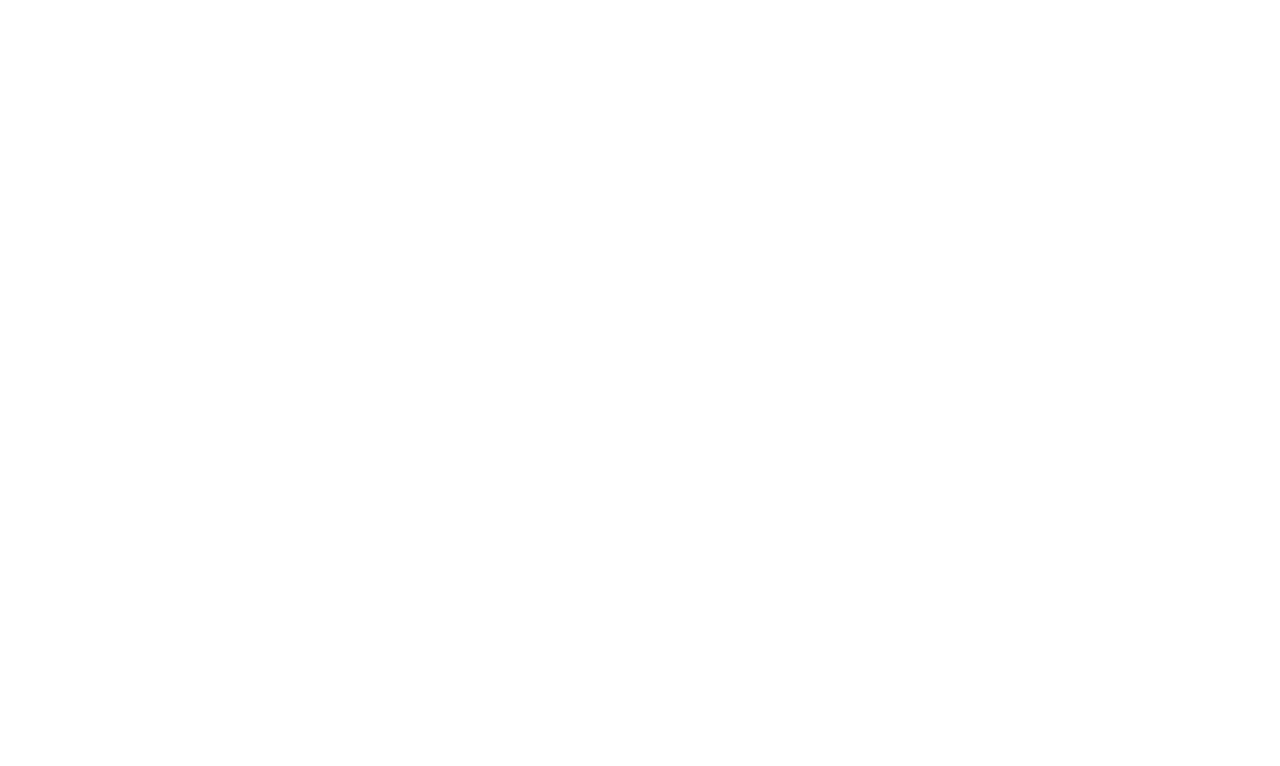
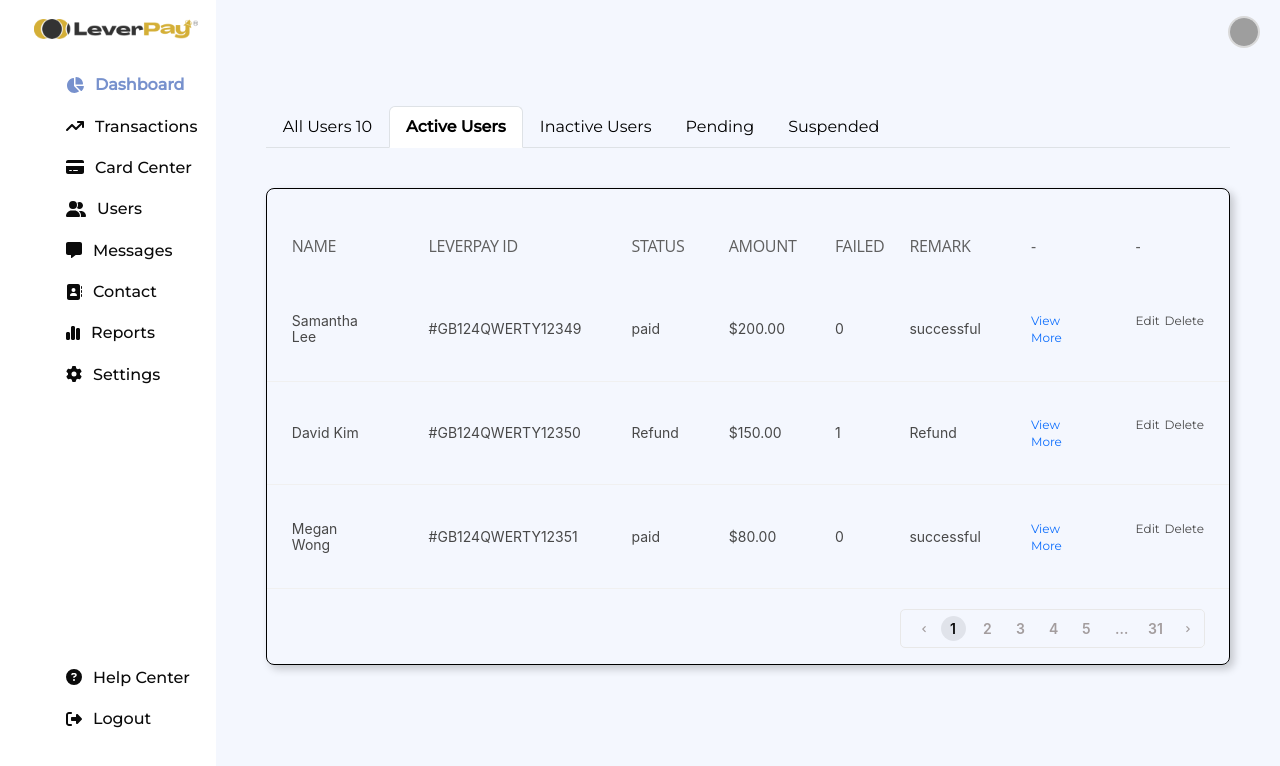
Before and after one commit to LeverPay/admin-dashboard, a React (Create React App) app: page /users in a window 1280 px wide. Before the commit this address had no page. Shown: the top 766 px of the page. Built offline with nearby package versions, Linux system fonts and the light colour scheme; grey boxes are pictures that could not be loaded.

Commit message:
Added design for user page

```diff
--- a/package.json
+++ b/package.json
@@ -14,6 +14,7 @@
     "classnames": "^2.3.2",
     "react": "^18.2.0",
     "react-apexcharts": "^1.4.0",
+    "react-bootstrap": "^2.8.0",
     "react-dom": "^18.2.0",
     "react-hot-toast": "^2.4.1",
     "react-router-dom": "^6.10.0",
--- a/src/App.js
+++ b/src/App.js
@@ -8,6 +8,7 @@
 import SettingsPage from './Pages/SettingsPage';
 import ContactPage from './Pages/ContactPage';
 import MessagesPage from './Pages/MessagesPage';
+import UsersPage from './Pages/UsersPage';
 
 export default function App() {
   return (
@@ -21,6 +22,7 @@
           <Route path="/settings" element={<SettingsPage />} />
           <Route path="/contact" element={<ContactPage />} />
           <Route path="/messages" element={<MessagesPage />} />
+          <Route path="/users" element={<UsersPage />} />
         </Routes>
       </Router>
     </div>
--- a/src/Components/DataTable.jsx
+++ b/src/Components/DataTable.jsx
@@ -6,7 +6,7 @@
 import details from '../data/TransactionData';
 import { TableContainer } from '../css/TransactionStyles';
 
-const PAGE_SIZE = 10;
+const PAGE_SIZE = 3;
 
 function DataTable() {
   const [currentPage, setCurrentPage] = useState(1);
--- a/src/Components/SideBar.jsx
+++ b/src/Components/SideBar.jsx
@@ -64,7 +64,9 @@
             className={activeIndex === 3 ? 'active' : ''}
             onClick={() => handleListItemClick(3)}
           >
-            <FontAwesomeIcon icon={faUserGroup} /> <span>Users</span>{' '}
+            <Link to="/users" className="nav__link">
+               <FontAwesomeIcon icon={faUserGroup} /> <span>Users</span>{' '}
+            </Link>
           </li>
           <li
             onClick={() => handleListItemClick(4)}
--- a/src/Pages/UsersPage.jsx
+++ b/src/Pages/UsersPage.jsx
@@ -1,8 +1,64 @@
-import React from 'react'
+import React from 'react';
+import SidebarLayout from "../Layouts/SidebarLayout";
+import { Link } from 'react-router-dom';
+
+import 'bootstrap/dist/css/bootstrap.css';
+import Tabs from 'react-bootstrap/Tabs';
+import Tab from 'react-bootstrap/Tab';
+import '../css/UsersPageStyles.css';
+import {
+  DashboardView,
+  DashboardNavView,
+  DashboardBody,
+} from '../css/DashboardPageStyles';
+import Header from '../Components/Header/Header';
+import DashboardStat from '../Components/DashboardStat';
+import DataTable from '../Components/DataTable';
 
 const UsersPage = () => {
+  const count = 10;
   return (
-    <div>UsersPage</div>
+      <SidebarLayout>
+          <DashboardView>
+            <DashboardNavView>
+                  <Link to="/basic_information" className="profile-img flex-end">
+                    <img
+                      src="https://images.unsplash.com/photo-1587045525473-4861b1f9b5b2?ixlib=rb-4.0.3&ixid=M3wxMjA3fDB8MHxwaG90by1wYWdlfHx8fGVufDB8fHx8fA%3D%3D&auto=format&fit=crop&w=870&q=80"
+                      alt="profile-img"
+                    />
+                  </Link>
+            </DashboardNavView>
+            <div className='users__tab'>
+              <Tabs defaultActiveKey="second">
+                <Tab eventKey="first" title={"All Users " + count}>
+                   <div className='users__tab__padding'>
+                     <DataTable />
+                   </div>
+                </Tab>
+                <Tab eventKey="second" title="Active Users">
+                  <div className='users__tab__padding'>
+                     <DataTable />
+                   </div>
+                </Tab>
+                <Tab eventKey="third" title="Inactive Users">
+                      <div className='users__tab__padding'>
+                        <DataTable />
+                      </div>
+                </Tab>
+                <Tab eventKey="fourth" title="Pending">
+                      <div className='users__tab__padding'>
+                        <DataTable />
+                      </div>
+                </Tab>
+                <Tab eventKey="fifth" title="Suspended">
+                      <div className='users__tab__padding'>
+                        <DataTable />
+                      </div>
+                </Tab>
+              </Tabs>
+            </div>
+          </DashboardView>
+      </SidebarLayout>
   )
 }
 
--- /dev/null
+++ b/src/css/UsersPageStyles.css
@@ -0,0 +1,11 @@
+.users__tab{
+    padding: 50px;
+}
+
+.users__tab__padding{
+    margin-top: 40px;
+}
+
+.nav-link {
+    color: #000000 !important;
+}
```
Also changed, not shown: 1 other file (tests, documents, lock files or other folders).
